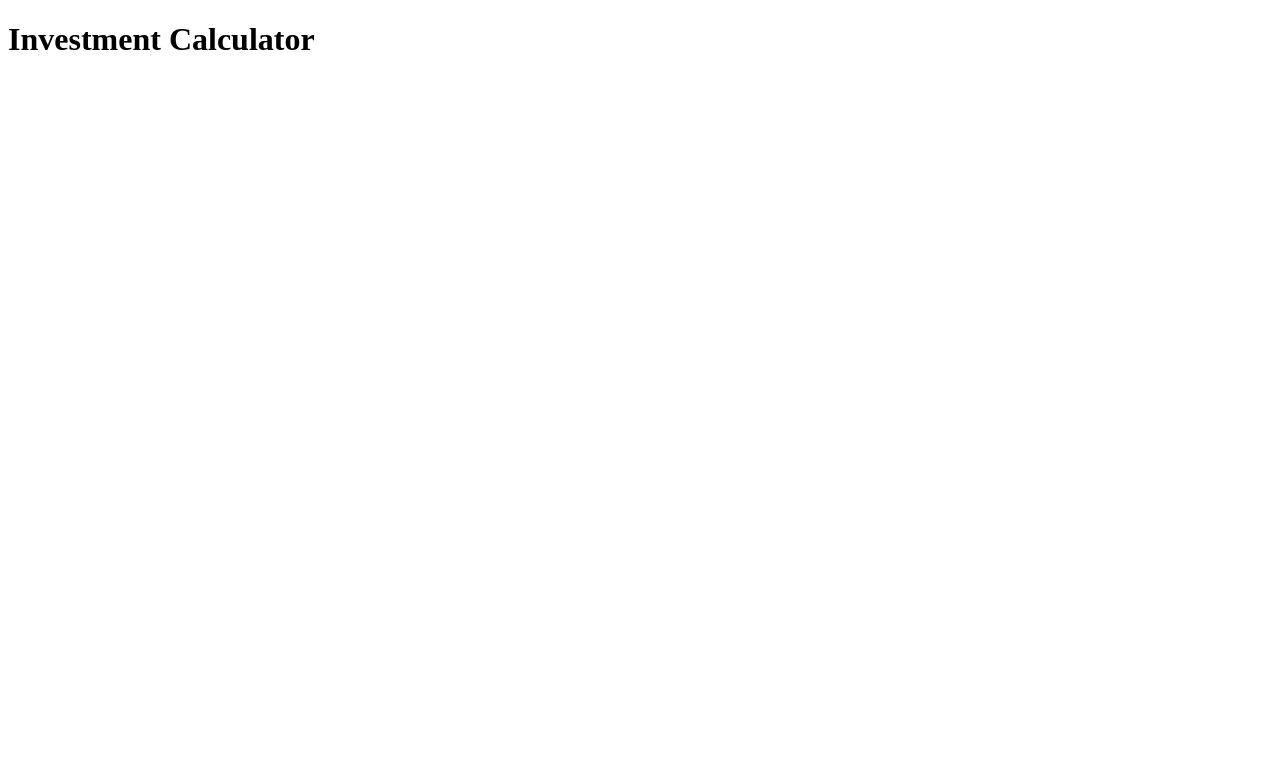
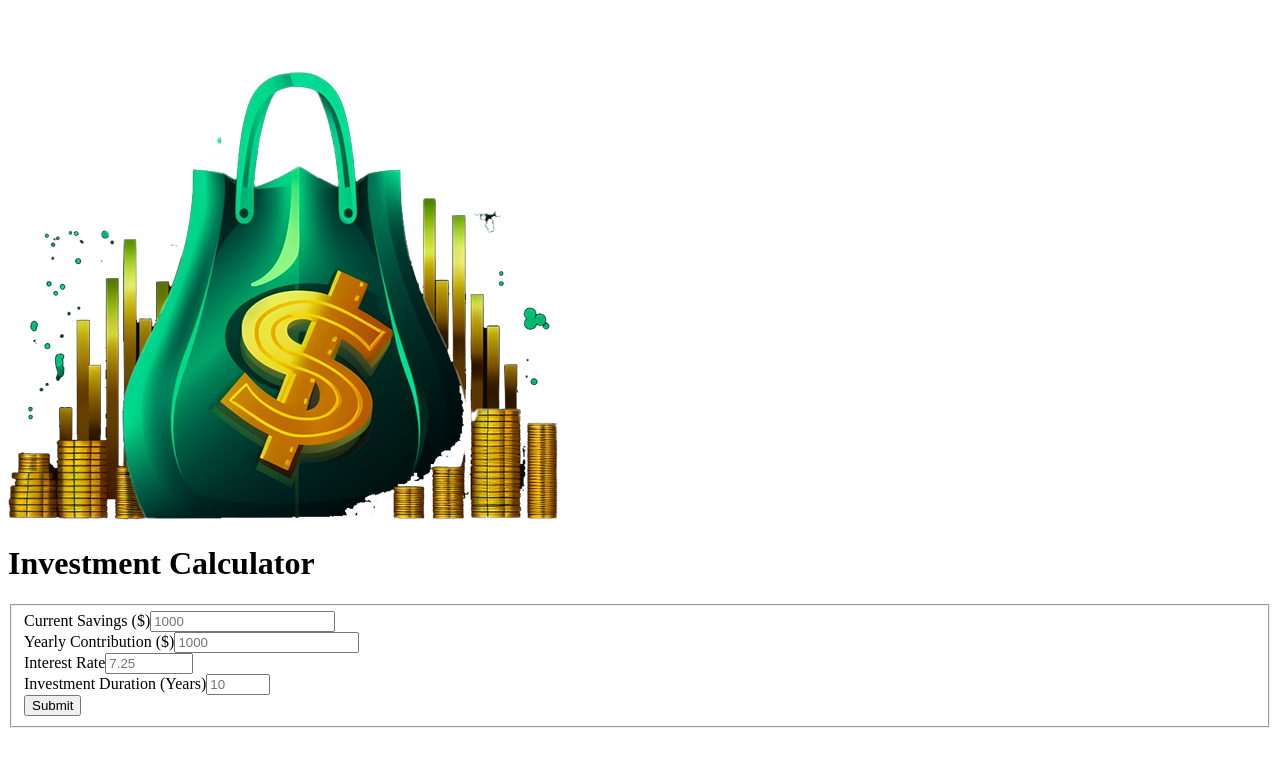
Before and after one commit to NeilClack/Investment-Calculator, a React (Create React App) app: page / in a window 1280 px wide. Shown: the top 766 px of the page. Built offline with nearby package versions, Linux system fonts and the light colour scheme.

Commit message:
Build form skeleton

```diff
--- a/src/App.js
+++ b/src/App.js
@@ -1,9 +1,12 @@
 import LogoImage from "./assets/investment-calculator-logo.png";
+import UserForm from './components/form';
 
 function App() {
   return (
     <div className="app">
+      <img src={LogoImage} alt="logo"></img>
       <h1>Investment Calculator</h1>
+      <UserForm />
     </div>
   );
 }
--- /dev/null
+++ b/src/components/form.js
@@ -0,0 +1,57 @@
+const UserForm = (props) => {
+  return (
+    <form>
+      <fieldset>
+        <div className="leftContainer">
+          <div className="fieldContainer">
+            <label for="currentSavings">Current Savings ($)</label>
+            <input
+              id="currentSavings"
+              min="0"
+              step="100"
+              type="number"
+              placeholder="1000"
+            ></input>
+          </div>
+          <div className="fieldContainer">
+            <label for="yearlyContnribution">Yearly Contribution ($)</label>
+            <input
+              id="yearlyContribution"
+              type="number"
+              min="0"
+              step="100"
+              placeholder="1000"
+            ></input>
+          </div>
+        </div>
+        <div className="rightContainer">
+          <div className="fieldContainer">
+            <label for="interestRate">Interest Rate</label>
+            <input
+              id="interestRate"
+              type="number"
+              min="0"
+              max="100"
+              step=".25"
+              placeholder="7.25"
+            ></input>
+          </div>
+          <div className="fieldContainer">
+            <label for="investmentDuration">Investment Duration (Years)</label>
+            <input
+              id="investmentDuration"
+              type="number"
+              min="1"
+              max="100"
+              step="1"
+              placeholder="10"
+            ></input>
+          </div>
+        </div>
+        <button type="submit" value="Submit">Submit</button>
+      </fieldset>
+    </form>
+  );
+};
+
+export default UserForm;
```
Also changed, not shown: src/components/table.js (added).
